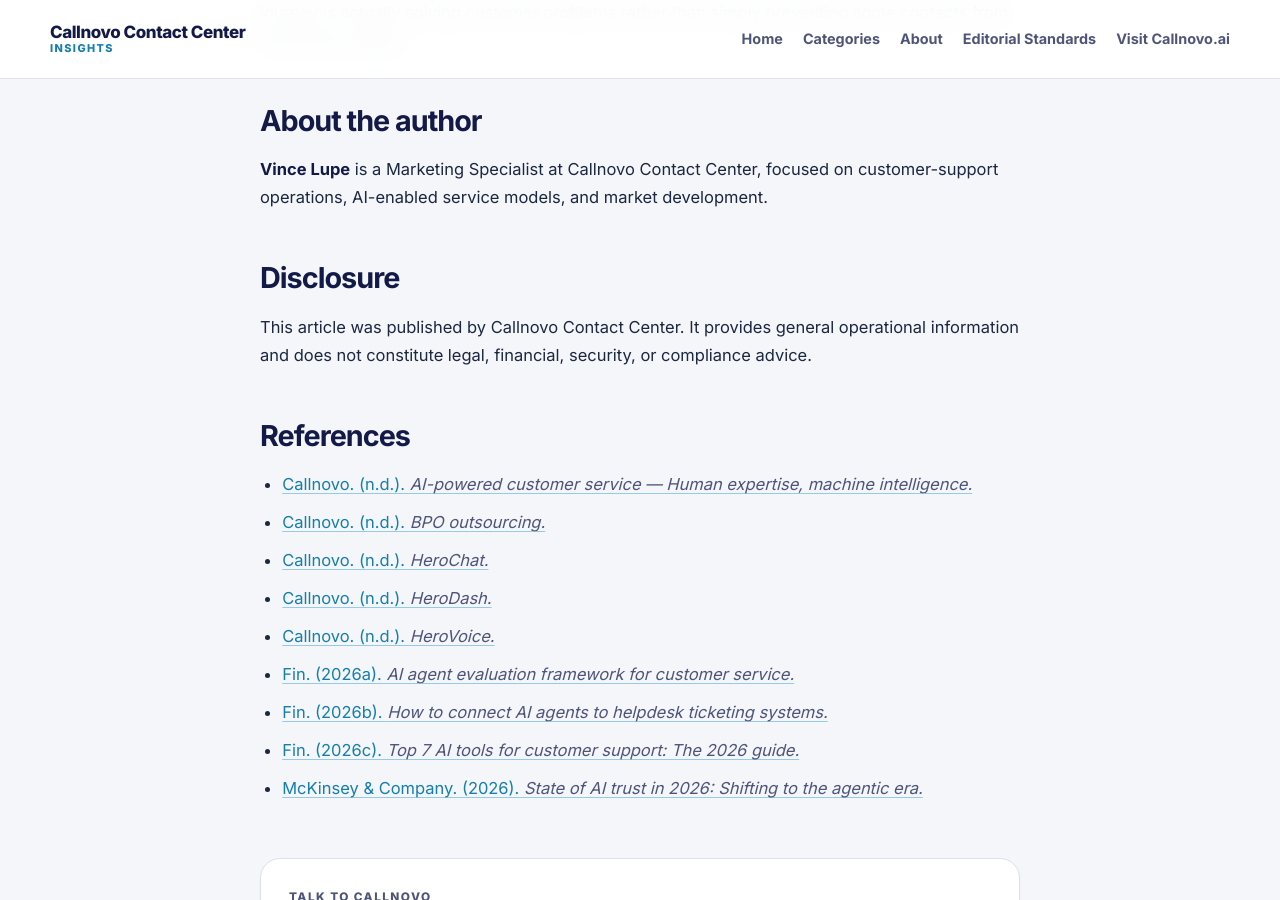
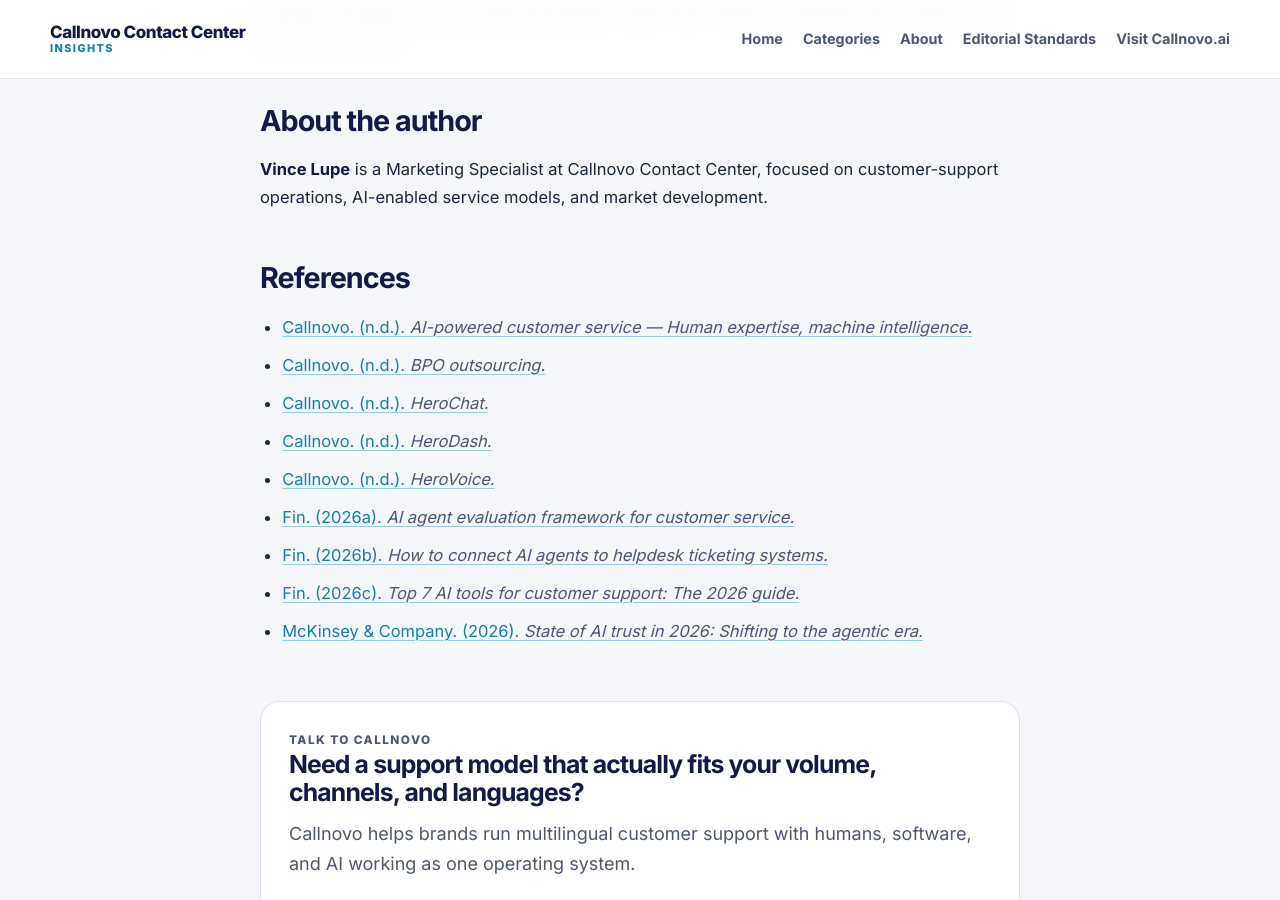
Before and after one commit to callnovo-cc/blog, a Jekyll site: the page built from _posts/2026-09-04-ai-wont-replace-outsourcing-partner.md, in a window 1280 px wide and 900 px high, scrolled down 10278 px. Built offline with Jekyll 4.4.1, drawn with Linux system fonts in a browser that asks for light colours.

Commit message:
Update 2026-09-04-ai-wont-replace-outsourcing-partner.md

```diff
--- a/_posts/2026-09-04-ai-wont-replace-outsourcing-partner.md
+++ b/_posts/2026-09-04-ai-wont-replace-outsourcing-partner.md
@@ -193,10 +193,6 @@
 
 **Vince Lupe** is a Marketing Specialist at Callnovo Contact Center, focused on customer-support operations, AI-enabled service models, and market development.
 
-## Disclosure
-
-This article was published by Callnovo Contact Center. It provides general operational information and does not constitute legal, financial, security, or compliance advice.
-
 ## References
 
 - [Callnovo. (n.d.). *AI-powered customer service — Human expertise, machine intelligence.*](https://callnovo.ai/ai-customer-service/)
```
